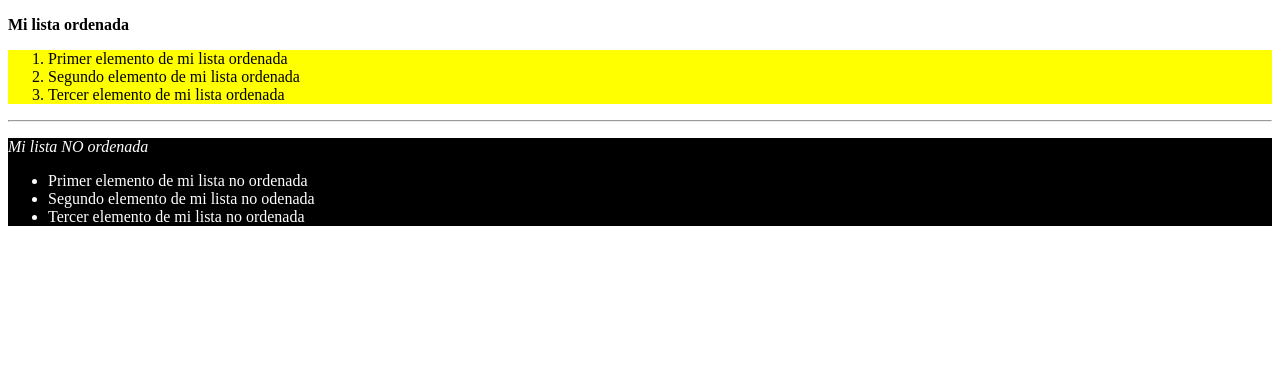
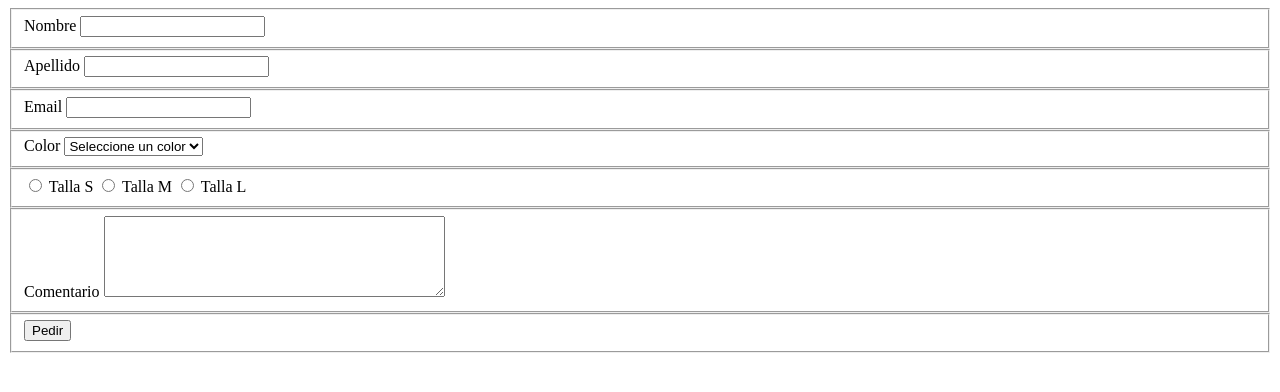
Before and after one commit to jfernand196/Ejercicios-HTML, a plain HTML site: page index.html in a window 1280 px wide. Drawn offline with Linux system fonts and the light colour scheme.

Commit message:
creando formulario en HTML

```diff
--- a/index.html
+++ b/index.html
@@ -27,10 +27,10 @@
 
 </body>
 </html> -->
-<!-- -----------------tarea 3------------------------------------------------------------------------
+<!-- -----------------tarea 3: LISTA------------------------------------------------------------------------
 ----------------------------------------------------------------------------------------- -->
 
-<!DOCTYPE html>
+<!-- <!DOCTYPE html>
 <html lang="en">
 <head>
     <meta charset="UTF-8">
@@ -56,4 +56,96 @@
 </div>
 
 </body>
+</html> -->
+
+<!-- -----------------tarea 4: TABLAS------------------------------------------------------------------------
+----------------------------------------------------------------------------------------- -->
+<!-- <!DOCTYPE html>
+<html lang="en">
+<head>
+    <meta charset="UTF-8">
+    <link rel="stylesheet" href="style.css">
+</head>
+<body>
+    <table>
+        <thead>
+       <tr>
+        <th>Nombre</th>
+        <th>Edad</th>
+       </tr>
+    </thead>
+    <tbody>
+        <tr>
+        <td>Juan</td>
+        <td>36</td>
+       </tr>
+       <tr>
+        <td>Vero</td>
+        <td>34</td>
+       </tr>
+       <tr>
+        <td>Carlos</td>
+        <td>20</td>
+       </tr>
+    </tbody>
+    </table>
+</body>
+</html> -->
+<!-- -----------------tarea 5------------------------------------------------------------------------
+----------------------------------------------------------------------------------------- -->
+<!DOCTYPE html>
+<html lang="en">
+<head>
+    <meta charset="UTF-8">
+    <meta http-equiv="X-UA-Compatible" content="IE=edge">
+    <meta name="viewport" content="width=device-width, initial-scale=1.0">
+    <title>Form</title>
+    <link rel="stylesheet" href="style.css">
+</head>
+<body>
+    <form action="#" method="post">
+
+    <fieldset>
+        <label for="text1"> Nombre  </label>
+        <input type="text" name="text1" id="text1">
+    </fieldset>
+
+    <fieldset>
+        <label for="text2"> Apellido  </label>
+        <input type="text" name="text2" id="text2">
+    </fieldset>
+
+    <fieldset>
+        <label for="text3"> Email    </label>
+        <input type="email" name="text3" id="text3">
+    </fieldset>
+    <fieldset>
+        <label> Color    </label>
+
+        <select name='Seleccione un color'>
+         <option value="Seleccione un color">Seleccione un color </option>
+         <option value="verde">verde </option>
+         <option value="azul">azul </option>
+        </select>
+    </fieldset>
+
+    <fieldset>
+        <input class="tabla" type="radio" name="text" id="text4">
+        <label for="text4"> Talla S</label>
+        <input class="tabla" type="radio" name="text" id="text5">
+        <label for="text5"> Talla M</label>
+        <input class="tabla" type="radio" name="text" id="text6">
+        <label for="text6"> Talla L</label>
+    </fieldset>
+    <fieldset>
+       <label> Comentario </label>
+       <textarea name="comentario" rows="5" cols="40"></textarea>
+    </fieldset>
+    <fieldset>
+       <input type="submit" value="Pedir" />
+    </fieldset>
+
+    </form>
+
+</body>
 </html>
--- a/style.css
+++ b/style.css
@@ -7,6 +7,13 @@ p  {color: green}; */
 
 /* ----------tarea 3----------------------------------------
 -------------------------------------------------- */
-.lista-ordenada{ background-color:yellow;color: black;}
+/* .lista-ordenada{ background-color:yellow;color: black;}
 .lista-no-ordenada{ background-color: black; color: white;}
-#texto personalizado{color: red;}
+#texto personalizado{color: red;} */
+
+/* ----------tarea 4----------------------------------------
+-------------------------------------------------- */
+/* table, tr, td, th {
+    border: 1px solid red;
+    border-collapse: collapse;
+    } */
```
